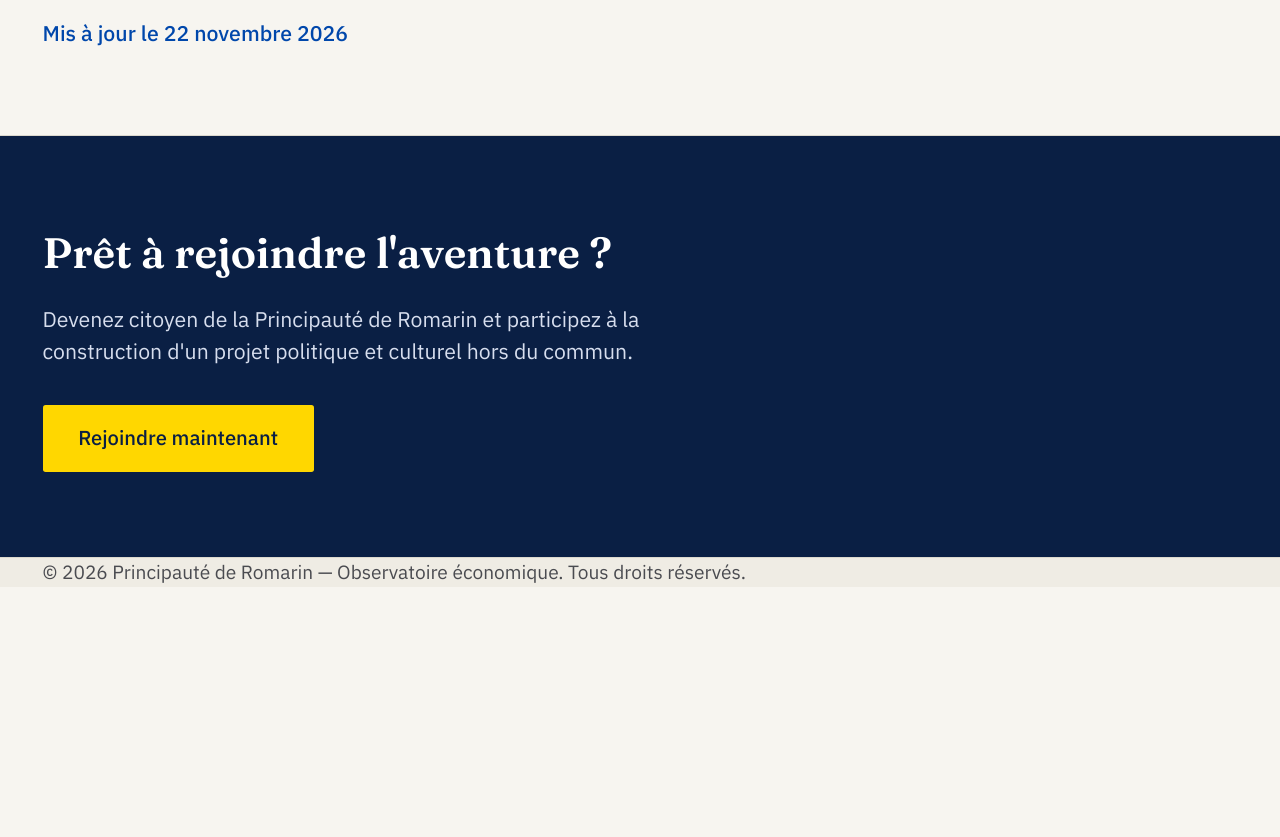
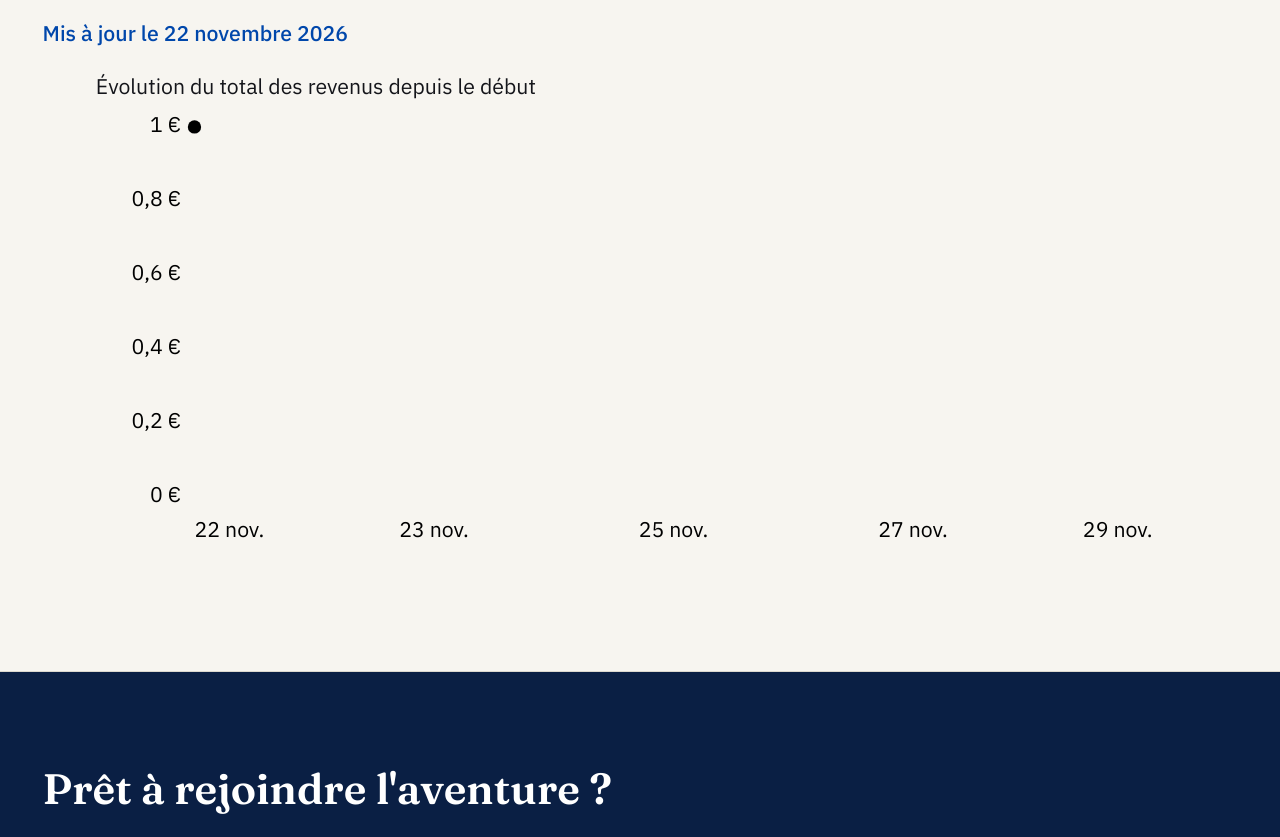
Before and after one commit to skyfoxt/principaute, a plain HTML site: page dette-americaine.html in a window 1280 px wide. Shown: the part 1552-2389 px from the top of the page. Before the commit the page ends 2139 px from the top, so only its background shows below. Drawn offline with Linux system fonts and the light colour scheme; no server answers.

Commit message:
Update dette-americaine.html

```diff
--- a/dette-americaine.html
+++ b/dette-americaine.html
@@ -85,6 +85,11 @@
       <p id="revenue" class="big-number">–</p>
       <p id="revenue-usd" class="revenue-usd" hidden></p>
       <p class="revenue-date">Mis à jour le <span id="rev-date">–</span></p>
+
+      <figure class="revenue-chart">
+        <figcaption>Évolution du total des revenus depuis le début</figcaption>
+        <svg id="revenue-chart" role="img" aria-label="Graphique de l'évolution du total cumulé des revenus de Romarin"></svg>
+      </figure>
     </div>
   </div>
 </section>
```
